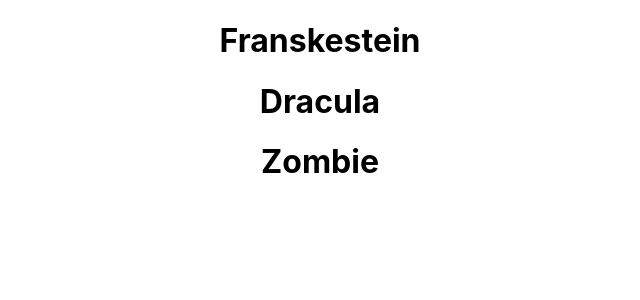
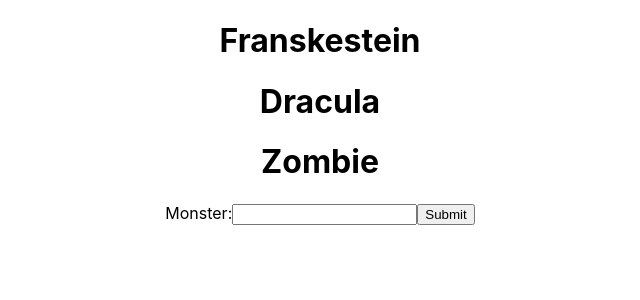
Before and after one commit to fernandocandeiatorres/tabela-monstros, a React (Create React App) app: page / in a window 1280 px wide. Shown: the top 300 px of the page, without its empty margins (320-960 px from the left). Built offline with nearby package versions, Linux system fonts and the light colour scheme.

Commit message:
changed app.js

```diff
--- a/src/App.js
+++ b/src/App.js
@@ -5,6 +5,7 @@ import "./App.css";
 class App extends Component {
   constructor() {
     super();
+
     this.state = {
       monsters: [
         {
@@ -20,14 +21,50 @@ class App extends Component {
           id: "asc3",
         },
       ],
+      value: "",
     };
+
+    this.handleChange = this.handleChange.bind(this);
+    this.handleSubmit = this.handleSubmit.bind(this);
   }
+
+  handleChange(event) {
+    this.setState({ value: event.target.value });
+  }
+
+  handleSubmit(event) {
+    const monsters = this.state.monsters;
+    const newMonsters = [...this.state.monsters];
+    const lastId = parseInt(this.state.monsters[monsters.length - 1].id[3]) + 1;
+
+    newMonsters.push({
+      name: this.state.value,
+      id: `${"asc" + lastId}`,
+    });
+
+    this.setState({ monsters: newMonsters });
+
+    event.preventDefault();
+  }
+
   render() {
     return (
       <div className="App">
         {this.state.monsters.map((monster) => (
           <h1 key={monster.id}> {monster.name} </h1>
         ))}
+
+        <form onSubmit={this.handleSubmit}>
+          <label>
+            Monster:
+            <input
+              type="text"
+              value={this.state.value}
+              onChange={this.handleChange}
+            />
+          </label>
+          <input type="submit" value="Submit" />
+        </form>
       </div>
     );
   }
```
